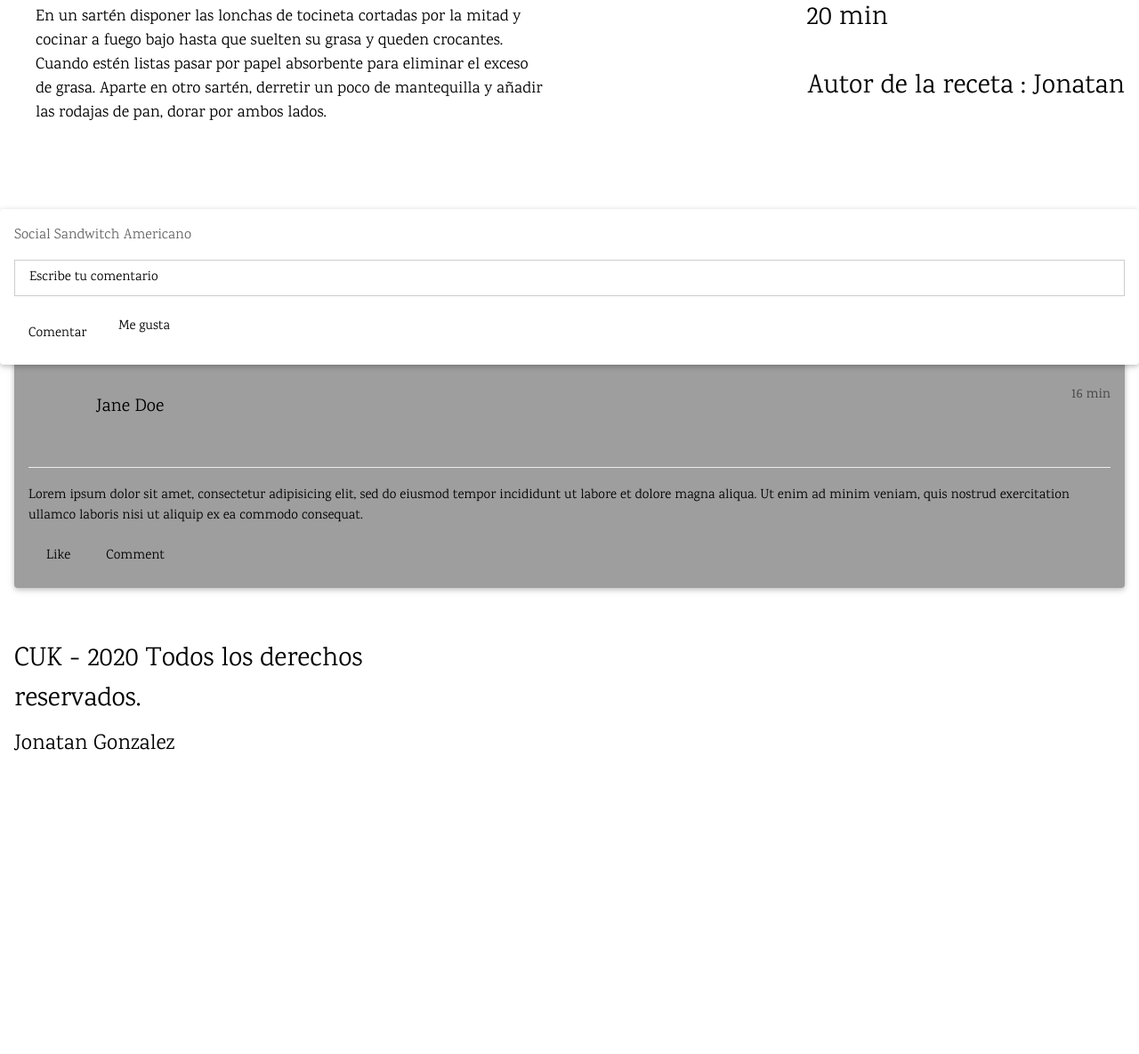
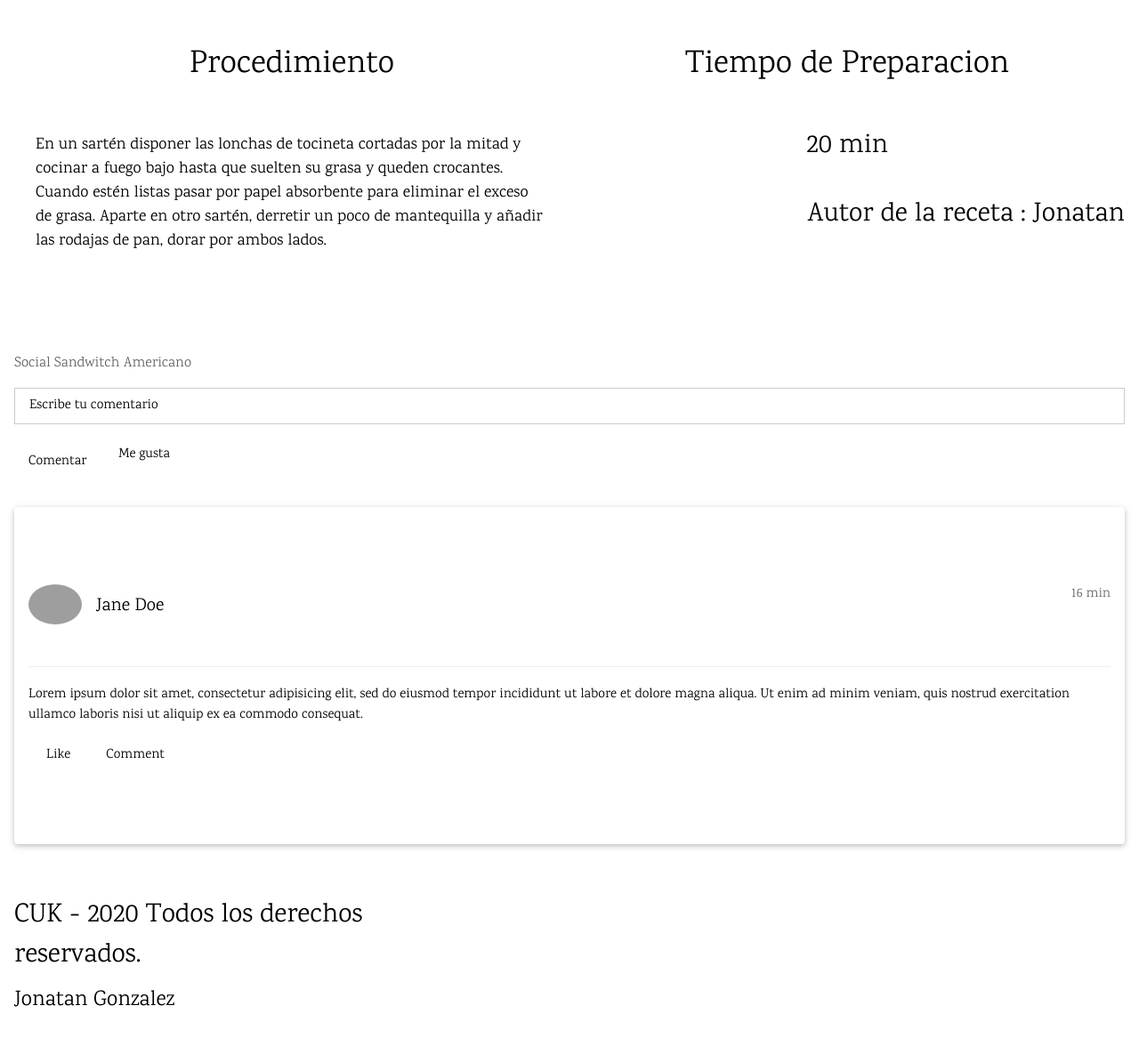
Before and after one commit to JonatanGonzalez0/CUK, a Flask app: page /Inicio in a window 1280 px wide. Shown: the part 3374-4559 px from the top of the page at 89% size. Before the commit the page ends 4218 px from the top, so only its background shows below. Run offline with Flask 2, Linux system fonts and the light colour scheme; the visitor is signed in with stand-in values (Sample User, id 1); grey boxes are pictures that could not be loaded.

Commit message:
Update HomeLoged.html

```diff
--- a/templates/HomeLoged.html
+++ b/templates/HomeLoged.html
@@ -79,18 +79,16 @@
         </div>
 
 
-        <div class="w3-col m12">
-            <div class="w3-card w3-round w3-white">
-                <div class="w3-container w3-padding">
-                    <h6 class="w3-opacity">Social {{receta.titulo}}</h6>
-                    <p contenteditable="true" class="w3-border w3-padding">Escribe tu comentario</p>
-                    <button type="button" class="w3-button w3-theme"><i class="fa fa-pencil"></i> Comentar</button>
-                    <button type="button" class="w3-button w3-theme-d1 w3-margin-bottom"><i class="fa fa-thumbs-up"></i> Me gusta</button>
-                </div>
-            </div>
+
+        <div class="w3-container w3-padding">
+            <h6 class="w3-opacity">Social {{receta.titulo}}</h6>
+            <p contenteditable="true" class="w3-border w3-padding">Escribe tu comentario</p>
+            <button type="button" class="w3-button w3-theme"><i class="fa fa-pencil"></i> Comentar</button>
+            <button type="button" class="w3-button w3-theme-d1 w3-margin-bottom"><i class="fa fa-thumbs-up"></i> Me gusta</button>
         </div>
 
-        <div class="w3-container w3-card w3-gray w3-round w3-margin"><br>
+
+        <div class="w3-container w3-card w3-padding-64 w3-round w3-margin"><br>
             <img src="/w3images/avatar5.png" alt="Avatar" class="w3-left w3-circle w3-margin-right" style="width:60px">
             <span class="w3-right w3-opacity">16 min</span>
             <h4>Jane Doe</h4><br>
```
